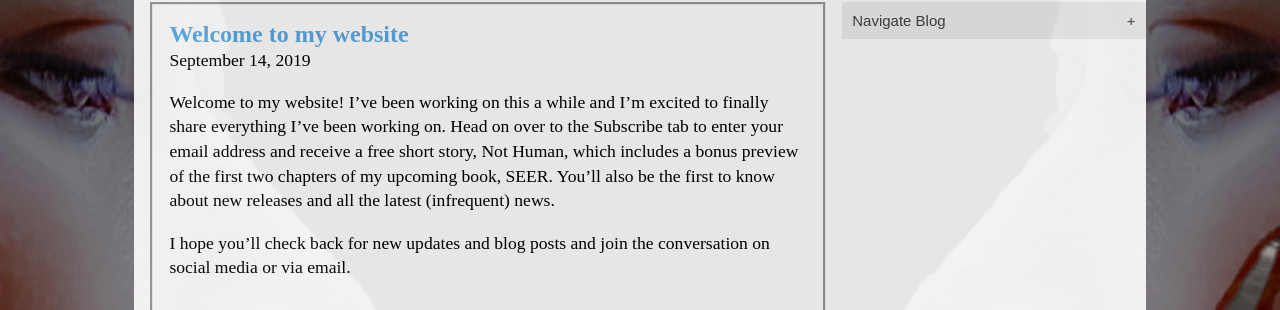
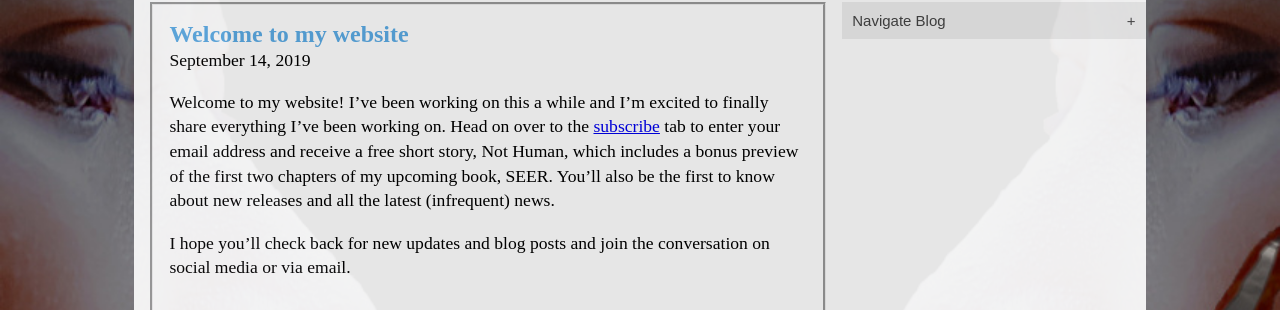
Before and after one commit to ryooan/ryooan.github.io, a Jekyll site: the page built from _posts/2019-9-14-Welcome to my Website.md, in a window 1280 px wide. Shown: the part 166-476 px from the top of the page. Built offline with Jekyll 4.4.1, drawn with Linux system fonts in a browser that asks for light colours; part of the change alters nothing that is shown.

```diff
--- a/_posts/2019-9-14-Welcome to my Website.md
+++ b/_posts/2019-9-14-Welcome to my Website.md
@@ -3,6 +3,6 @@ layout: post
 author: Ryan
 tags: [writing]
 ---
-Welcome to my website! I've been working on this a while and I'm excited to finally share everything I've been working on. Head on over to the Subscribe tab to enter your email address and receive a free short story, Not Human, which includes a bonus preview of the first two chapters of my upcoming book, SEER. You'll also be the first to know about new releases and all the latest (infrequent) news.
+Welcome to my website! I've been working on this a while and I'm excited to finally share everything I've been working on. Head on over to the [subscribe](https://www.ryanbeckauthor.com/subscribe) tab to enter your email address and receive a free short story, Not Human, which includes a bonus preview of the first two chapters of my upcoming book, SEER. You'll also be the first to know about new releases and all the latest (infrequent) news.
 
 I hope you'll check back for new updates and blog posts and join the conversation on social media or via email.
```
